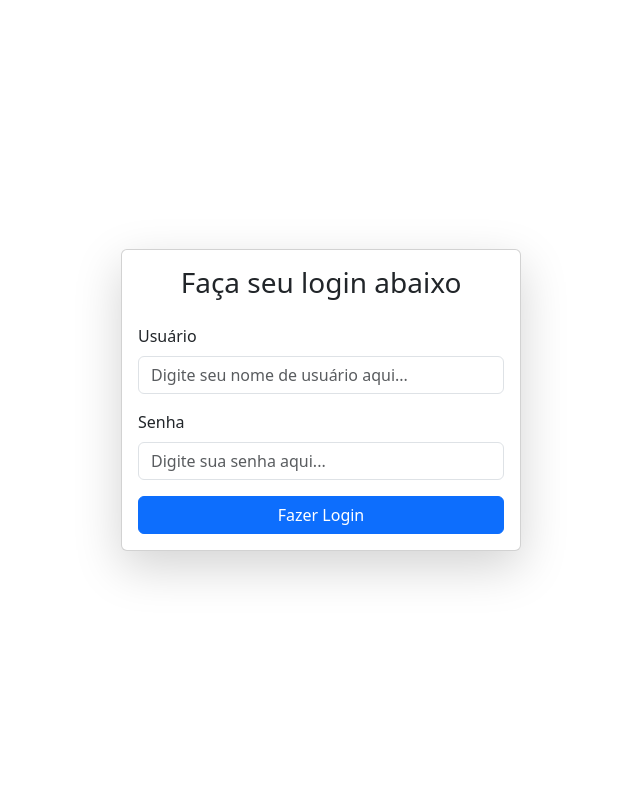
After one commit to gmar02/arquitech-proj, a Flask app: template templates/login.html in a window 1280 px wide. The commit adds this page. Shown: the whole page, without its empty margins (319-959 px from the left). Run offline with Flask 3, Linux system fonts and the light colour scheme; the template is opened without the code that fills it, so the values that code supplies are empty.

Commit message:
[feat] : integra com banco em memória

```diff
--- a/app.py
+++ b/app.py
@@ -1,34 +1,65 @@
-from flask import Flask, render_template
+from flask import Flask, render_template, request, redirect
 from flask_sqlalchemy import SQLAlchemy
+from data import carregar_dados
 
 ###############################################################
 
 app = Flask(__name__)
 app.config['SQLALCHEMY_DATABASE_URI'] = 'sqlite:///schema.db'
+app.config['SQLALCHEMY_TRACK_MODIFICATIONS'] = False
 schema = SQLAlchemy(app)
 
 ###############################################################
 
 class Usuario(schema.Model):
+
+    __tablename__ = 'usuario'
+
     id = schema.Column(schema.Integer, primary_key=True)
     nome = schema.Column(schema.String(200), nullable=False)
+    senha = schema.Column(schema.String(200), nullable=False)
     perfil = schema.Column(schema.String(1), nullable=False)
-    senha = schema.Column(schema.String(200), nullable=False)
 
     def __repr__(self):
         return '<Usuário %r>' % self.id
 
 ###############################################################
 
-@app.route("/", methods=['GET'])
-def index():
-    return render_template('index.html')
+@app.cli.command('inic_dados')
+def inicializar_dados():
+
+    print("Criando schema...")
+    with app.app_context():
+        schema.create_all()
+
+    print("Carregando dados para o schema...")
+    carregar_dados()
+
+###############################################################
+
+@app.route("/", methods=['GET', 'POST'])
+def login():
+
+    if request.method == 'POST':
+        nome = request.form['username']
+        senha = request.form['password']
+
+        usuario = Usuario.query.filter_by(nome=nome, senha=senha).first()
+        if usuario:
+            return redirect("/teste")
+
+        return "Usuário e/ou senha inválidos", 401
+
+    return render_template('login.html')
+
+@app.route("/teste", methods=['GET'])
+def teste():
+    return "LOGIN REALIZADO COM SUCESSO"
 
 ###############################################################
 
 if __name__ == "__main__":
 
-    with app.app_context():
-        schema.create_all()
+
 
     app.run(debug=True)
--- /dev/null
+++ b/scripts/data.sql
@@ -0,0 +1,10 @@
+-- A: Autor
+-- L: Leitor
+
+INSERT OR IGNORE INTO usuario (id, nome, senha, perfil) VALUES (
+    1, "Guilherme", "123456", "A"
+);
+
+INSERT OR IGNORE INTO usuario (id, nome, senha, perfil) VALUES (
+    2, "Victor", "123456", "L"
+);
--- a/templates/base.html
+++ b/templates/base.html
@@ -12,6 +12,7 @@
 
     <body>
         {% block body %} {% endblock %}
+        <script src="https://cdn.jsdelivr.net/npm/bootstrap@5.3.0-alpha1/dist/js/bootstrap.bundle.min.js" integrity="sha384-pzjw8f+ua7Kw1TIq0GpRZbVh9P2TgpzO3vyM9+yHHi4fxfSRI4g1eQjpX5o2yW35" crossorigin="anonymous"></script>
     </body>
 
 </html>
--- /dev/null
+++ b/templates/login.html
@@ -0,0 +1,26 @@
+{% extends 'base.html' %}
+
+{% block head %}
+    <title>Página de Login</title>
+{% endblock %}
+
+{% block body %}
+    <div class="container d-flex justify-content-center align-items-center" style="height: 100vh;">
+        <div class="card shadow-lg" style="width: 100%; max-width: 400px;">
+            <div class="card-body">
+                <h3 class="card-title text-center mb-4">Faça seu login abaixo</h3>
+                <form action="/" method="POST">
+                    <div class="mb-3">
+                        <label for="username" class="form-label">Usuário</label>
+                        <input type="text" class="form-control" name="username" id="username" placeholder="Digite seu nome de usuário aqui..." required>
+                    </div>
+                    <div class="mb-3">
+                        <label for="password" class="form-label">Senha</label>
+                        <input type="password" class="form-control" name="password" id="password" placeholder="Digite sua senha aqui..." required>
+                    </div>
+                    <button type="submit" class="btn btn-primary w-100">Fazer Login</button>
+                </form>
+            </div>
+        </div>
+    </div>
+{% endblock %}
```
Also changed, not shown: data.py (added, +22 -0 lines), README.md, templates/autor.html (added), templates/leitor.html (added).
